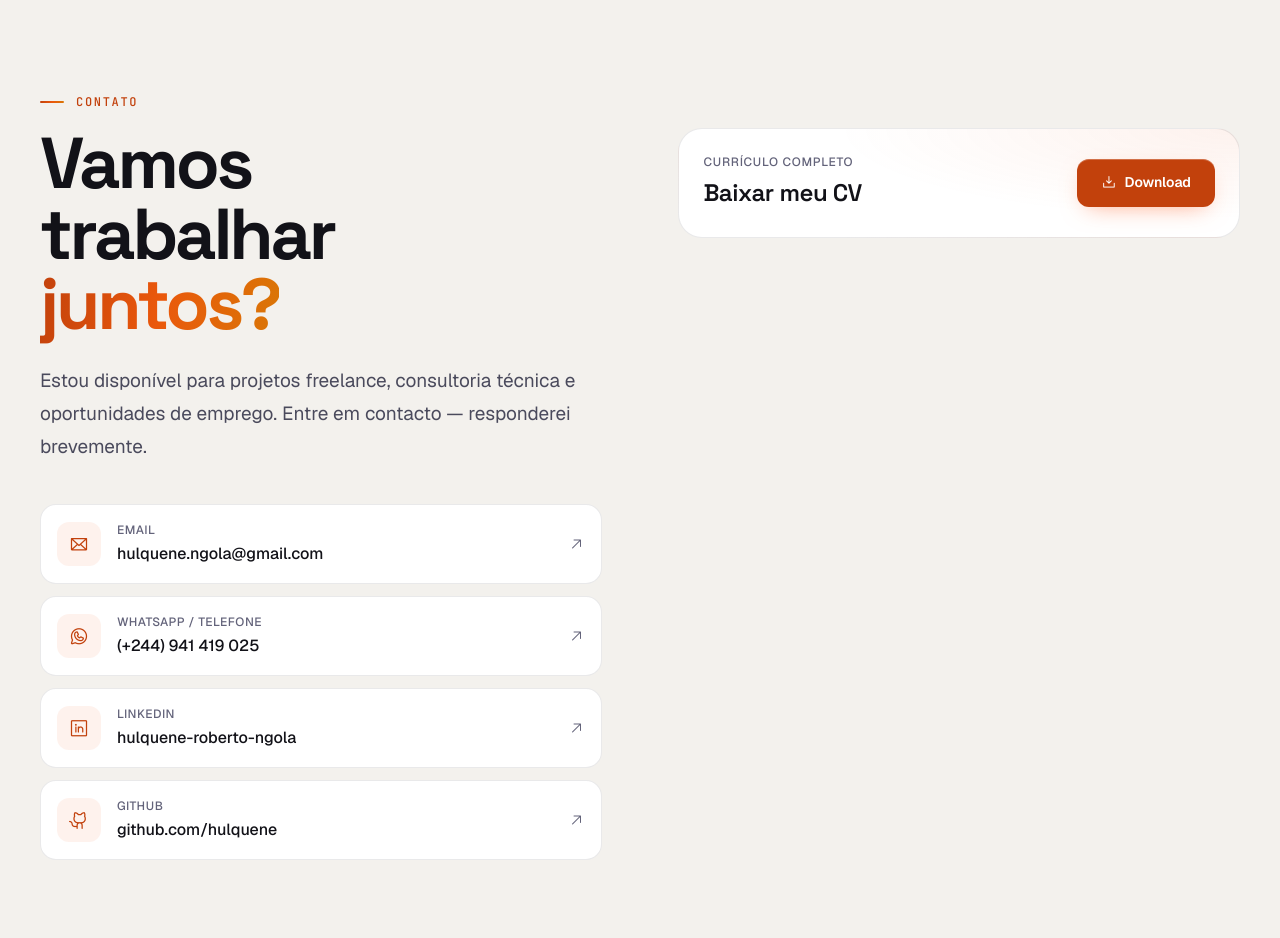
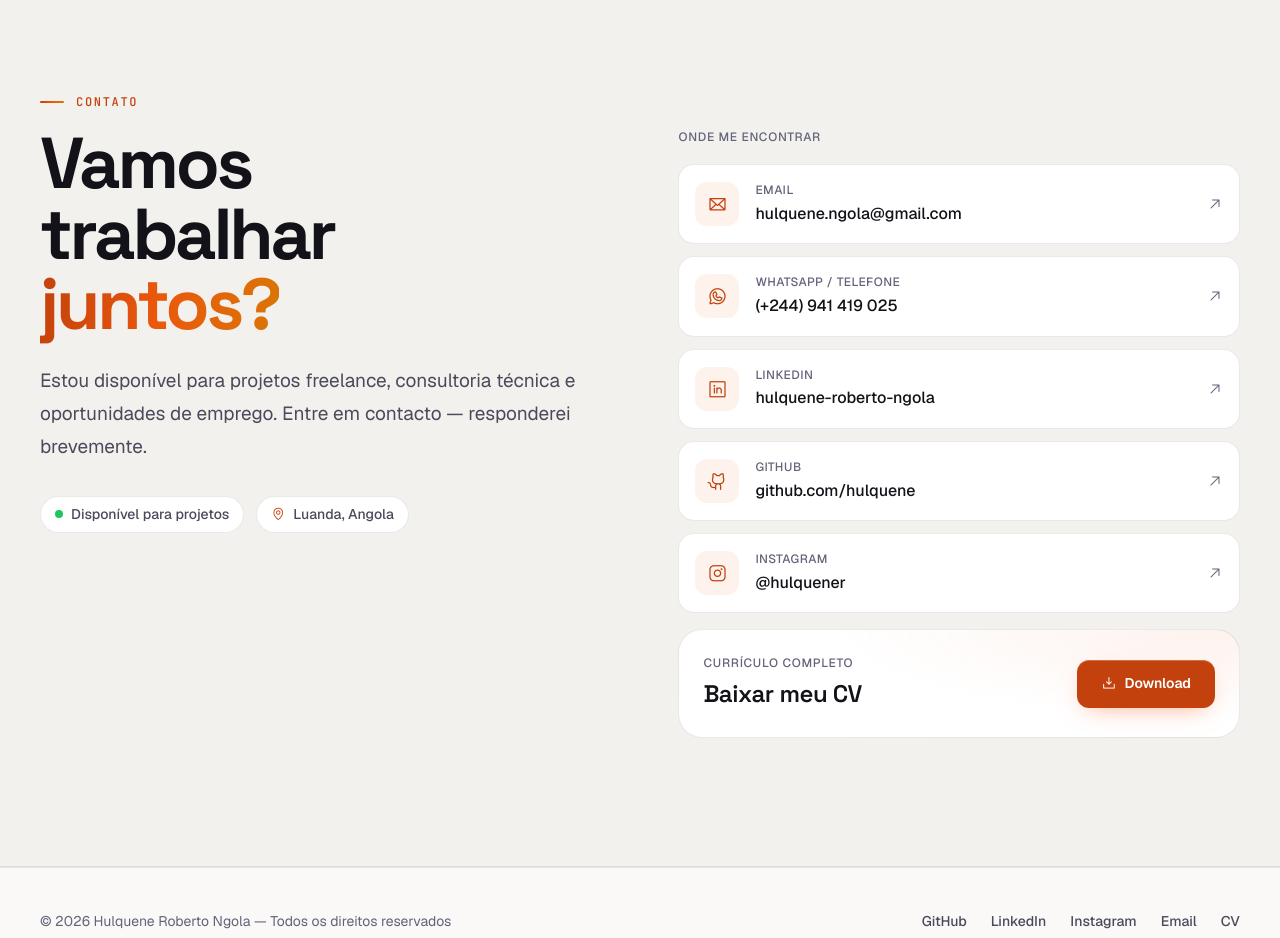
Before and after one commit to Hulquene/portfolio, a plain HTML site: page index.html in a window 1280 px wide. Shown: the part 6940-7878 px from the top of the page. Drawn offline with nearby package versions, Linux system fonts and the light colour scheme.

Commit message:
organizando a sessao de contacto e adicionando o link do insta

```diff
--- a/assets/css/main.css
+++ b/assets/css/main.css
@@ -1090,7 +1090,25 @@ em { font-style: normal; }
   background-clip: text;
   color: transparent;
 }
-.contact-sub { max-width: 48ch; margin-bottom: var(--sp-10); color: var(--text-2); font-size: var(--fs-md); line-height: 1.75; }
+.contact-sub { max-width: 48ch; margin-bottom: var(--sp-8); color: var(--text-2); font-size: var(--fs-md); line-height: 1.75; }
+
+.contact-meta { display: flex; flex-wrap: wrap; gap: var(--sp-3); }
+.contact-meta li {
+  display: inline-flex;
+  align-items: center;
+  gap: var(--sp-2);
+  padding: 6px 14px;
+  border: 1px solid var(--border);
+  border-radius: var(--r-full);
+  background: var(--surface);
+  color: var(--text-2);
+  font-size: var(--fs-sm);
+  font-weight: 500;
+}
+.contact-meta i { color: var(--accent-text); }
+
+.contact-panel { display: grid; gap: var(--sp-4); }
+.contact-panel-label { color: var(--text-3); font-size: var(--fs-xs); font-weight: 500; letter-spacing: 0.06em; text-transform: uppercase; }
 
 .channels { display: grid; gap: var(--sp-3); }
 .channel {
--- a/index.html
+++ b/index.html
@@ -537,6 +537,14 @@
             <h2 class="contact-title" id="contact-title">Vamos<br />trabalhar<br /><span class="is-accent">juntos?</span></h2>
             <p class="contact-sub">Estou disponível para projetos freelance, consultoria técnica e oportunidades de emprego. Entre em contacto — responderei brevemente.</p>
 
+            <ul class="contact-meta">
+              <li><span class="pulse" aria-hidden="true"></span> Disponível para projetos</li>
+              <li><i class="ph ph-map-pin" aria-hidden="true"></i> Luanda, Angola</li>
+            </ul>
+          </div>
+
+          <div class="contact-panel reveal" style="--delay: 100ms">
+            <p class="contact-panel-label">Onde me encontrar</p>
             <ul class="channels">
               <li>
                 <a href="mailto:hulquene.ngola@gmail.com" class="channel">
@@ -566,10 +574,15 @@
                   <i class="ph ph-arrow-up-right ch-arrow" aria-hidden="true"></i>
                 </a>
               </li>
+              <li>
+                <a href="https://www.instagram.com/hulquener/" target="_blank" rel="noopener" class="channel">
+                  <span class="ch-icon" aria-hidden="true"><i class="ph ph-instagram-logo"></i></span>
+                  <span class="ch-text"><span class="ch-label">Instagram</span><span class="ch-value">@hulquener</span></span>
+                  <i class="ph ph-arrow-up-right ch-arrow" aria-hidden="true"></i>
+                </a>
+              </li>
             </ul>
-          </div>
 
-          <div class="reveal" style="--delay: 100ms">
             <div class="cv-card">
               <div>
                 <p class="cv-card-label">Currículo completo</p>
@@ -593,6 +606,7 @@
       <ul class="footer-links">
         <li><a href="https://github.com/hulquene" target="_blank" rel="noopener">GitHub</a></li>
         <li><a href="https://www.linkedin.com/in/hulquene-roberto-ngola-66b849227" target="_blank" rel="noopener">LinkedIn</a></li>
+        <li><a href="https://www.instagram.com/hulquener/" target="_blank" rel="noopener">Instagram</a></li>
         <li><a href="mailto:hulquene.ngola@gmail.com">Email</a></li>
         <li><a href="docs/curriculo-hulquene-v1.pdf" download>CV</a></li>
       </ul>
```
